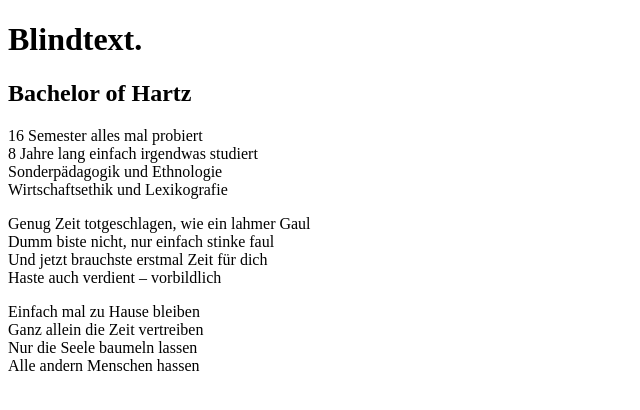
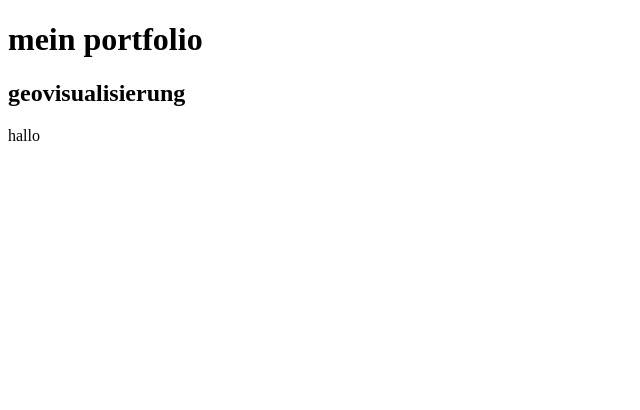
Before and after one commit to swapforcemania/test, a plain HTML site: page index.html in a window 1280 px wide. Shown: the whole page, without its empty margins (0-640 px from the left). Drawn offline with Linux system fonts and the light colour scheme.

Commit message:
erste eigene Inhalte

```diff
--- a/index.html
+++ b/index.html
@@ -7,25 +7,10 @@
   </head>
   <body>
     <!-- Sichtbarer Dokumentinhalt im body -->
-    <h1>Blindtext.</h1>
-        <h2>Bachelor of Hartz</h2>
+    <h1>mein portfolio</h1>
+        <h2>geovisualisierung</h2>
             <p>
-            16 Semester alles mal probiert<br>
-            8 Jahre lang einfach irgendwas studiert<br>
-            Sonderpädagogik und Ethnologie<br>
-            Wirtschaftsethik und Lexikografie
-            </p>
-            <p>
-            Genug Zeit totgeschlagen, wie ein lahmer Gaul<br>
-            Dumm biste nicht, nur einfach stinke faul<br>
-            Und jetzt brauchste erstmal Zeit für dich<br>
-            Haste auch verdient – vorbildlich
-            </p>
-            <p>
-            Einfach mal zu Hause bleiben<br>
-            Ganz allein die Zeit vertreiben<br>
-            Nur die Seele baumeln lassen<br>
-            Alle andern Menschen hassen
+            hallo
             </p>
   </body>
 </html>
```
